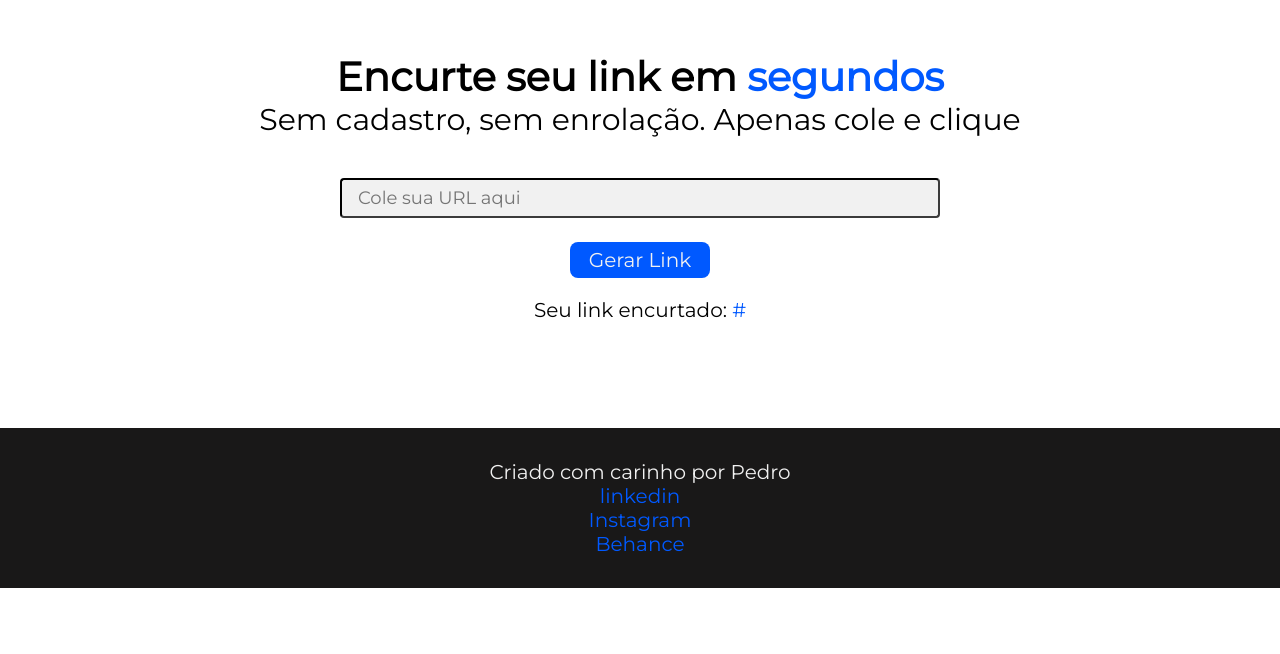
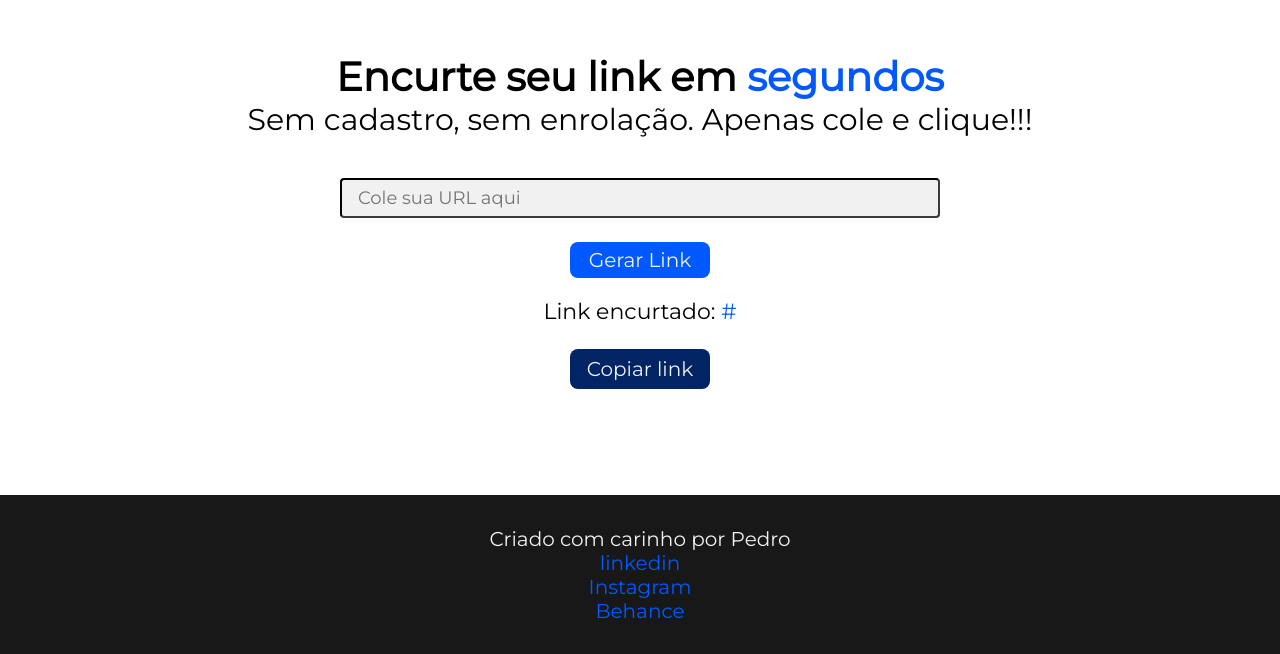
Before and after one commit to Pedro0911/quickurl, a Flask app: template templates/index.html in a window 1280 px wide. Shown: the part 84-738 px from the top of the page. Run offline with Flask 3, Linux system fonts and the light colour scheme; the template is opened without the code that fills it: most values are stand-ins (such as "Sample title", 1, 10 or a date in 2020).

Commit message:
atualização importante!!
adição da funcionalidade de botão copiar/colar

```diff
--- a/static/css/fonte.css
+++ b/static/css/fonte.css
@@ -42,3 +42,19 @@
   #segundos{
     color: #0059FF;
   }
+
+  #short-url {
+    font-family: "Montserrat", sans-serif;
+    font-optical-sizing: auto;
+    font-weight: 300;
+    font-style: normal;
+    font-size: 22px;
+}
+
+#link_encurtado{
+  font-family: "Montserrat", sans-serif;
+  font-optical-sizing: auto;
+  font-weight: 300;
+  font-style: normal;
+  font-size: 22px;
+}
--- a/static/css/form.css
+++ b/static/css/form.css
@@ -48,3 +48,32 @@
     border: #0059FF;
 
 }
+
+#copiar_colar{
+    margin-top: 24px;
+    height: 40px;
+    width:140px ;
+
+    background-color: #012465;
+    border: #0059FF;
+
+    font-family: "Montserrat", sans-serif;
+    font-optical-sizing: auto;
+    font-weight: 400;
+    font-style: normal;
+    font-size: 20px;
+
+    border-radius: 8px;
+    color: #F1F1F1;
+
+}
+
+#copiar_colar:hover{
+    height: 40px;
+    width:140px ;
+    cursor: pointer;
+
+    background-color: #1247A9;
+    border: #0059FF;
+
+}
--- a/static/css/styles.css
+++ b/static/css/styles.css
@@ -79,3 +79,13 @@ a{
 .flask-app{
     margin-top: 20px;
 }
+
+
+#result{
+
+    display: flex;
+    flex-direction: column;
+
+    align-items: center;
+    justify-content: center;
+}
--- a/templates/index.html
+++ b/templates/index.html
@@ -30,7 +30,7 @@
     <section class="central-component">
         <form id="suport-component" method="POST">
             <h1 class="titulo">Encurte seu link em <span id="segundos">segundos</span></h1>
-            <p class="subtitulo">Sem cadastro, sem enrolação. Apenas cole e clique</p>
+            <p class="subtitulo">Sem cadastro, sem enrolação. Apenas cole e clique!!!</p>
             <div class="input_data">
                 <input type="url" name="url" class="url-input" placeholder="Cole sua URL aqui" required>
                 <button type="submit" id="generate-url">Gerar Link</button>
@@ -38,9 +38,17 @@
         </form>
         <div class="flask-app">
             {% if short_url %}
-            <p class="subtitulo-footer">Seu link encurtado: <a href="{{ short_url }}" target="_blank">{{ short_url }}</a></p>
-            {% endif %}
+        <div id="result">
+        <p id="link_encurtado">Link encurtado:
+            <a id="short-url" href="{{ short_url }}" target="_blank">{{ short_url }}</a>
+        </p>
+        <button onclick="copyLink()" id="copiar_colar">Copiar link</button>
         </div>
+        {% endif %}
+
+
+        </div>
+
     </section>
 
     </section>
@@ -55,5 +63,18 @@
 
     </footer>
 
+
+
+
+    <script>
+        function copyLink() {
+            var link = document.getElementById("short-url").href;
+            navigator.clipboard.writeText(link).then(function() {
+                alert("Link copiado para a área de transferência!");
+            }, function(err) {
+                alert("Erro ao copiar o link: " + err);
+            });
+        }
+        </script>
 </body>
 </html>
```
Also changed, not shown: database.db.
